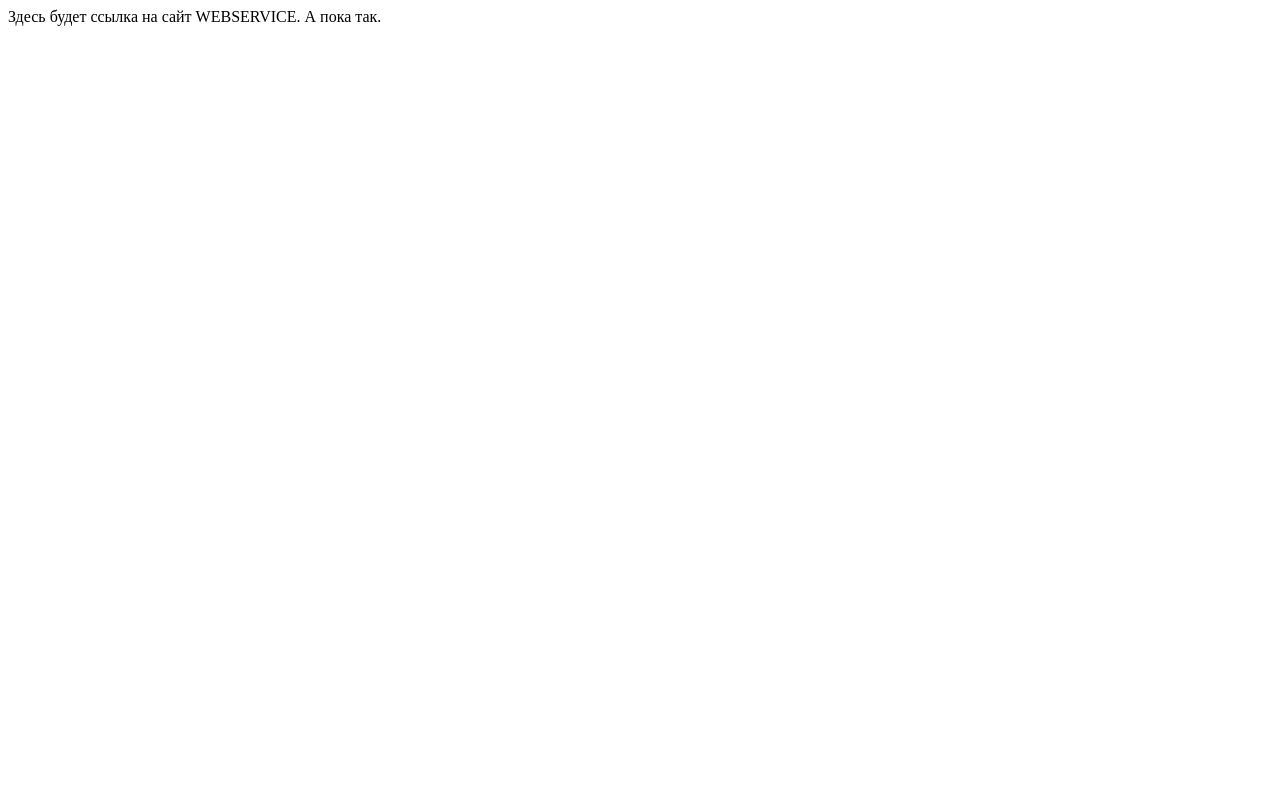
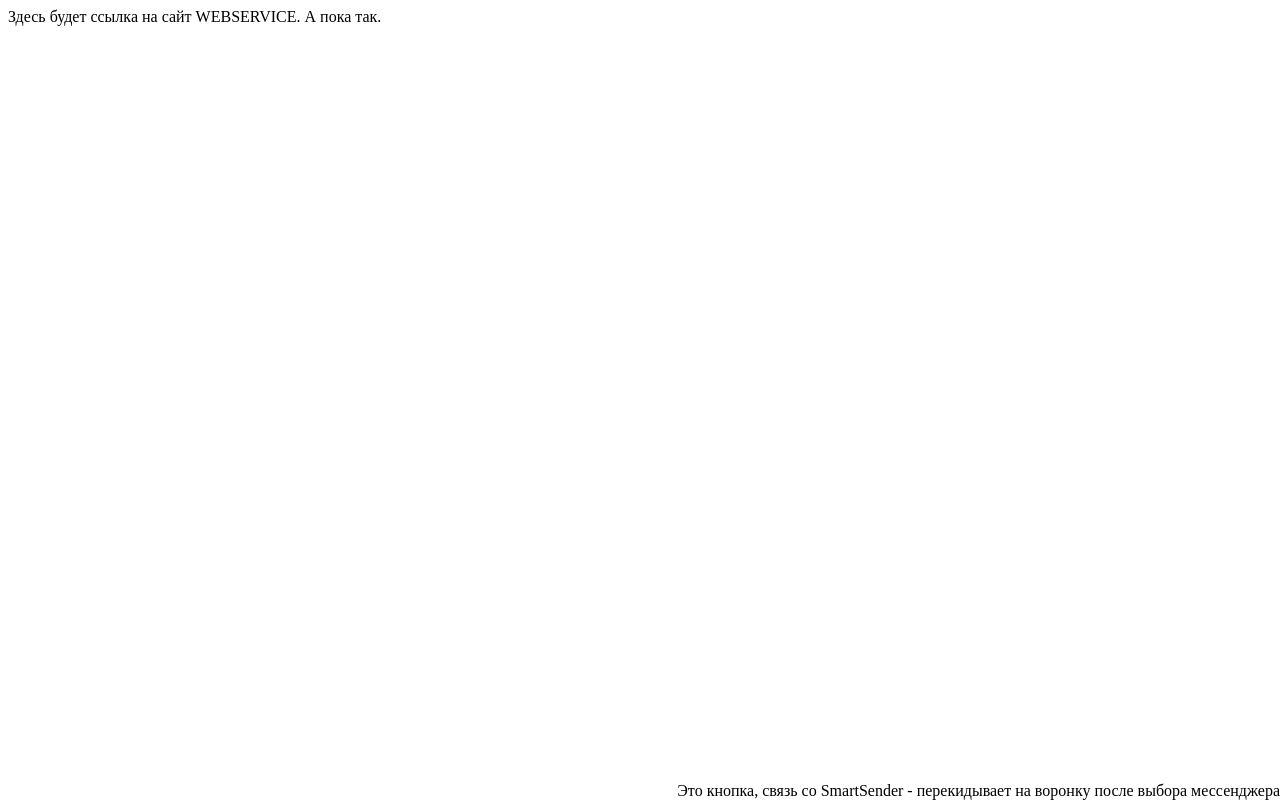
Before and after one commit to natallia-ja/natallia-ja.github.io, a plain HTML site: page WEBSERVICE_test/index.html in a window 1280 px wide. Drawn offline with Linux system fonts and the light colour scheme.

Commit message:
test SmartSender button
test SmartSender button

```diff
--- a/WEBSERVICE_test/index.html
+++ b/WEBSERVICE_test/index.html
@@ -5,8 +5,18 @@
   <title>WEBSERVICE</title>
   <base href="/">
   <meta name="viewport" content="width=device-width, initial-scale=1">
+  <style type="text/css">
+  	.test_button_description{
+  		position: absolute;
+		bottom: 0;
+		right: 0;
+  	}
+  </style>
+
 </head>
 <body>
 	<div>Здесь будет ссылка на сайт WEBSERVICE. А пока так. </div>
+	<div class="test_button_description">Это кнопка, связь со SmartSender - перекидывает на воронку после выбора мессенджера</div>
+	<script id="ss-gadget" src="https://customer.smartsender.eu/js/client/gd.min.js?v1.17.01" data-target="nmhu84d3" data-domain="ynvtest2"></script>
 </body>
 </html>
```
